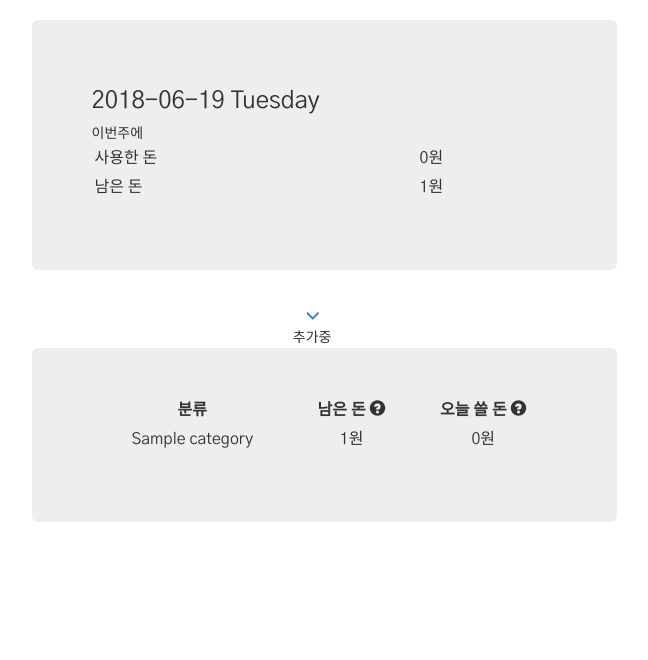
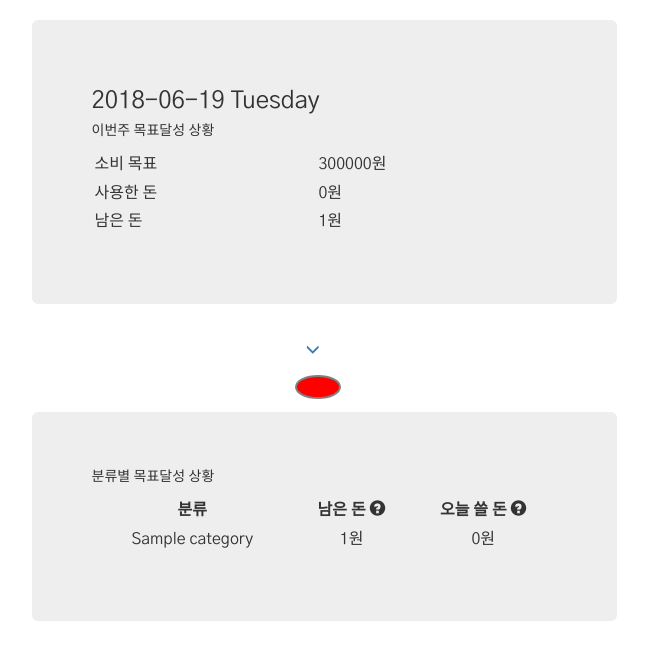
Before and after one commit to ox1230/capl, a Django app: page /main/ in a window 1280 px wide, after a click that opens the changed part. Shown: the part 52-712 px from the top of the page, without its empty margins (316-964 px from the left). Run offline with Django 3.2, Linux system fonts and the light colour scheme; tables that the repository leaves empty hold one stand-in row (values such as "Sample post"); some libraries are stand-ins or nearby versions.

Commit message:
설명 추가

```diff
--- a/main/static/css/base.css
+++ b/main/static/css/base.css
@@ -19,7 +19,3 @@
 .text-super-warning{
     color : #f57a00;
 }
-
-.vertical-center {
-    margin-top: 2.5%;
-}
--- a/main/templates/base.html
+++ b/main/templates/base.html
@@ -25,9 +25,9 @@
                 <a class="navbar-brand" id= "main_menu" href="{% url 'main' %}">CASH PLANNER</a>
 
                 <a id = "add_history_menu"  href = "{% url 'add_history' %}"
-                    role ="button" class ="btn btn-default btm-xs vertical-center" >바로기록</a>
+                    role ="button" class ="btn btn-default btm-xs" style = "margin-top: 2.5%;" >바로기록</a>
                 <a id = "reset_menu"  href = "{% url 'reset' %}"
-                    role ="button" class ="btn btn-danger btm-xs vertical-center" >DB리셋</a>
+                    role ="button" class ="btn btn-danger btm-xs" style = "margin-top: 2.5%;" >DB리셋</a>
 
                 <button type = "button" class= "navbar-toggle btn-info btn-xs"
                     data-toggle = "collapse" data-target ="#top-menu-collapse" >
@@ -71,7 +71,11 @@
                     <div class= "col-xs-2 col-md-offset-5">
                         <a type="button" class="btn" data-toggle="collapse" data-target="#graph">
                             <span class= "glyphicon glyphicon-menu-down"></span></a>
-                        <div id="graph" class="collapse">추가중</div>
+                        <div id="graph" class="collapse">
+                            <svg width = "50" height = "50">
+                                <ellipse cx = "25" cy = "25" rx = "22" ry = "11" fill = "red" stroke = "gray" stroke-width = "2"/>
+                            </svg>
+                        </div>
                     </div>
                 </div>
             </div>
--- a/main/templates/home.html
+++ b/main/templates/home.html
@@ -10,9 +10,10 @@
 
 {%block first_row_block%}
 <h3>{{today_date}}</h3>
-<div>이번주에</div>
+<h5>이번주 목표달성 상황</h5>
 <div class = "text-center">
     <table id = "present_box" class = "col-xs-12 table table-borderless">
+        <tr id = "total_assigned"><td>소비 목표</td><td>300000원</td></tr>
         <tr id = "total_sum"><td>사용한 돈</td><td>{{total_sum}}원 </td></tr>
         <tr id = "residual"><td>남은 돈</td><td>{{residual}}원</td></tr>
     </table>
@@ -20,6 +21,7 @@
 {%endblock first_row_block %}
 
 {%block second_row_block%}
+<h5>분류별 목표달성 상황</h5>
 <table id = "detail_box" class = "text-center table table-borderless">
     <thead>
         <th class = "text-center">분류</th>
--- a/main/templates/show_history.html
+++ b/main/templates/show_history.html
@@ -9,8 +9,8 @@
 
 
 {% block first_row_block %}
+<h3>이번주 내역</h3>
 <small id = "week_start_and_end_date" class = "text-muted"> {{ week_start_date }} ~ {{ week_end_date }} </small>
-<h3>이번주</h3>
 <div class = "text-center">
     <table id = "this_week_history_box" class = "col-xs-12 table table-borderless">
         <tr><th>날짜</td><th>분류</td><th>내용</td><th>금액</th></tr>
@@ -56,7 +56,7 @@
 {% endblock first_row_block %}
 
 {% block second_row_block%}
-<h3>그 전</h3>
+<h3>그 전 내역</h3>
 <table id = "long_ago_history_box" class = "col-xs-12 table table-borderless">
         <tr><th>날짜</td><th>분류</td><th>내용</td><th>금액</th><th></th></tr>
         {% for hist, date in long_ago_history.items %}
```
